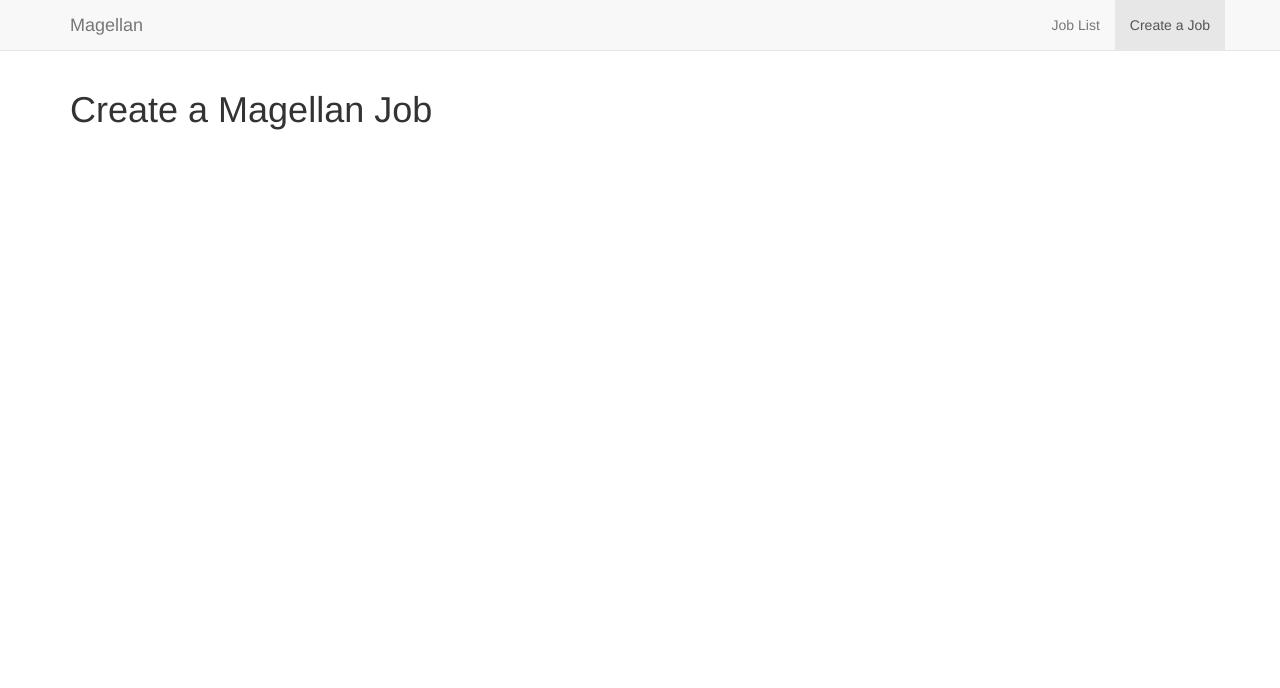
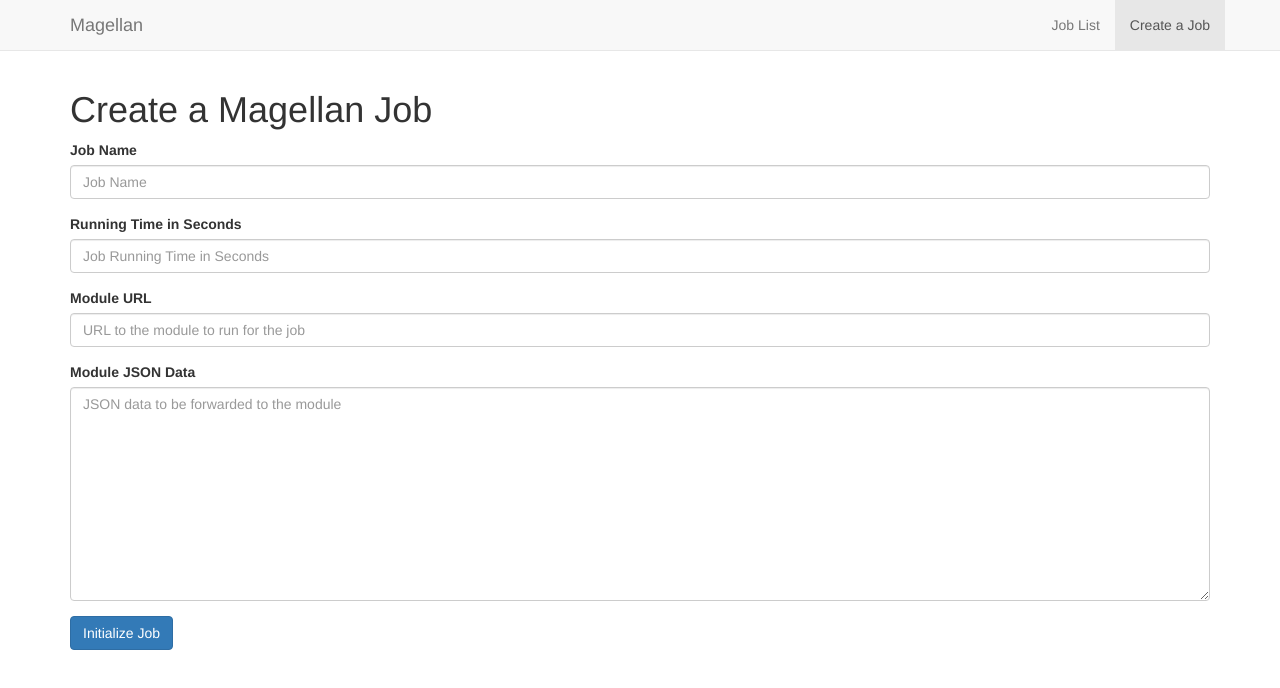
Before and after one commit to gwklok/circumnavigator, a plain HTML site: page create-a-job.html in a window 1280 px wide. Drawn offline with nearby package versions, Linux system fonts and the light colour scheme.

Commit message:
Create job form created

```diff
--- a/create-a-job.html
+++ b/create-a-job.html
@@ -32,6 +32,45 @@
 </nav>
 <div class="container">
     <h1>Create a Magellan Job</h1>
+    <form>
+        <div class="row">
+            <div class="col-sm-12">
+                <div class="form-group">
+                    <label for="job_name">Job Name</label>
+                    <input type="text" class="form-control" id="job_name" placeholder="Job Name">
+                </div>
+            </div>
+        </div>
+        <div class="row">
+            <div class="col-sm-12">
+                <div class="form-group">
+                    <label for="running_time">Running Time in Seconds</label>
+                    <input type="number" class="form-control" id="running_Time" placeholder="Job Running Time in Seconds">
+                </div>
+            </div>
+        </div>
+        <div class="row">
+            <div class="col-sm-12">
+                <div class="form-group">
+                    <label for="module_url">Module URL</label>
+                    <input type="url" class="form-control" id="job_name" placeholder="URL to the module to run for the job">
+                </div>
+            </div>
+        </div>
+        <div class="row">
+            <div class="col-sm-12">
+                <div class="form-group">
+                    <label for="module_data">Module JSON Data</label>
+                    <textarea id="module_data" class="form-control" placeholder="JSON data to be forwarded to the module" rows="10"></textarea>
+                </div>
+            </div>
+        </div>
+        <div class="row">
+            <div class="col-sm-12">
+                <button type="submit" class="btn btn-primary">Initialize Job</button>
+            </div>
+        </div>
+    </form>
 </div>
 <!-- External JavaScript -->
 <script src="//code.jquery.com/jquery-2.2.1.min.js" integrity="sha256-gvQgAFzTH6trSrAWoH1iPo9Xc96QxSZ3feW6kem+O00=" crossorigin="anonymous"></script>
```
